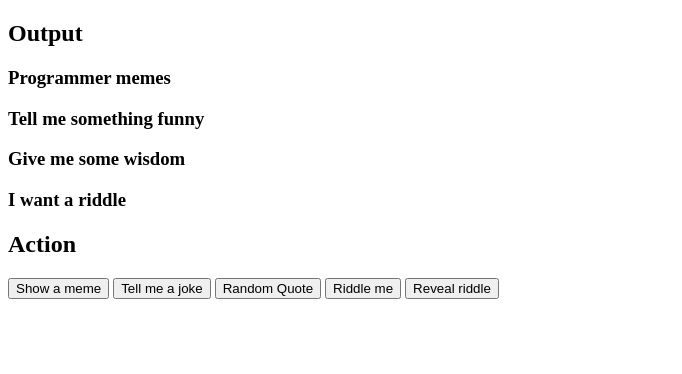
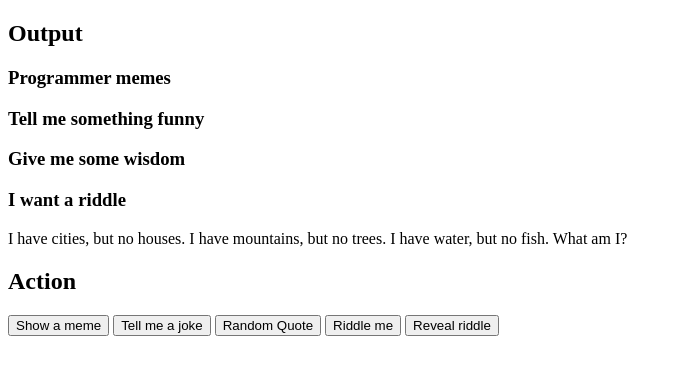
Before and after one commit to Rahul-Rajbhandari/Meme-Generator, a plain HTML site: page index.html in a window 1280 px wide. Both pictures are taken after a click on the button "Riddle me". Shown: the whole page, without its empty margins (0-682 px from the left). Drawn offline with Linux system fonts and the light colour scheme.

Commit message:
riddel section half done

```diff
--- a/index.html
+++ b/index.html
@@ -1,31 +1,25 @@
 <!DOCTYPE html>
 <html lang="en">
+
 <head>
-    <meta charset="UTF-8">
-    <meta name="viewport" content="width=device-width, initial-scale=1.0">
+    <meta charset="UTF-8" />
+    <meta name="viewport" content="width=device-width, initial-scale=1.0" />
     <title>Meme Generator</title>
-    <link rel="stylesheet" href="style.css">
+    <link rel="stylesheet" href="style.css" />
 </head>
+
 <body>
     <main>
         <section class="content">
             <h2>Output</h2>
             <h3>Programmer memes</h3>
-        <div class="meme-content">
-
-        </div>
+            <div class="meme-content"></div>
             <h3>Tell me something funny</h3>
-        <div class="joke-content">
-
-        </div>
+            <div class="joke-content"></div>
             <h3>Give me some wisdom</h3>
-        <div class="quote-content">
-
-        </div>
+            <div class="quote-content"></div>
             <h3>I want a riddle</h3>
-        <div class="riddle-content">
-
-        </div>
+            <div class="riddle-content"></div>
         </section>
         <section class="sidebar">
             <h2>Action</h2>
@@ -33,9 +27,12 @@
             <button onclick="showJoke()" class="joke-btn">Tell me a joke</button>
             <button onclick="showQuote()" class="quote-btn">Random Quote</button>
             <button onclick="showRiddle()" class="riddle-btn">Riddle me</button>
-        <button onclick="revealAnswer()" class="reveal-btn">Reveal riddle</button>
+            <button onclick="revealAnswer()" class="reveal-btn">
+                Reveal riddle
+            </button>
         </section>
     </main>
     <script src="main.js"></script>
 </body>
+
 </html>
--- a/main.js
+++ b/main.js
@@ -24,7 +24,7 @@ function showMeme() {
   const randomMemeUrl = getRandomData("memes");
   const container = document.querySelector(".meme-content");
   const newImg = document.createElement('img');
-  newImg.setAttribute('src',randomMemeUrl);
+  newImg.setAttribute('src', randomMemeUrl);
 
   clearAll();
 
@@ -75,6 +75,21 @@ function showQuote() {
 function showRiddle() {
   // Value should be in format: { question: '', answer: '' }
   const randomRiddle = getRandomData("riddles");
+
+  const {question ,answer}= randomRiddle;
+  const questionEle = document.createElement('p');
+  const answerEle = document.createElement('p');
+
+  questionEle.textContent = question;
+  answerEle.textContent = "The answer is : " + answer;
+  answerEle.setAttribute('id','riddle-answer');
+  answerEle.hidden= true;
+
+  clearAll();
+
+  document.querySelector(".riddle-content").appendChild(questionEle);
+  document.querySelector(".riddle-content").appendChild(answerEle);
+
 }
 
 /**
@@ -84,7 +99,15 @@ function showRiddle() {
  *   that the answer is already revealed
  * - If there is a riddle shown but no answer, unhide the answer!
  */
-function revealAnswers() {}
+function revealAnswer() {
+  const riddleContainer = document.querySelector(".riddle-content");
+  const riddle = riddleContainer.querySelector("p");
+  const answer = riddleContainer.querySelector("#riddle-answer");
+
+  if (riddle && answer.hidden){
+    answer.hidden= false;
+  }
+ }
 
 /**
  * This function is used to get random data.  Don't worry about how it works, just know how to use it.  Usage is pre-filled in the functions above already, but here's an explanation of the function anyways.
```
Lines whose indentation alone changed are shown as unchanged.
